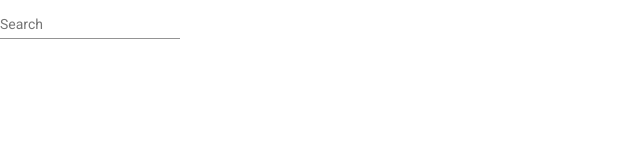
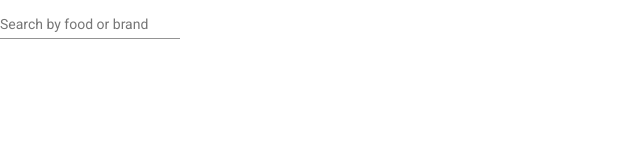
Before and after one commit to michael-dean-haynie/calorie-composer-ui, an Angular app: page / in a window 1280 px wide. Shown: the top 160 px of the page, without its empty margins (0-640 px from the left). Built offline with nearby package versions, Linux system fonts and the light colour scheme.

Commit message:
Wire basic search bar up to api - logging results in console

```diff
--- a/src/app/components/search/search.component.html
+++ b/src/app/components/search/search.component.html
@@ -1,6 +1,6 @@
-<form>
+<form (submit)="search($event, searchInput.value)">
     <mat-form-field>
-        <mat-label>Search</mat-label>
-        <input matInput placeholder="Ex: Yogurt">
+        <mat-label>Search by food or brand</mat-label>
+        <input #searchInput type="search" matInput placeholder="Ex: Yogurt">
     </mat-form-field>
 </form>
--- a/src/app/components/search/search.component.ts
+++ b/src/app/components/search/search.component.ts
@@ -1,4 +1,5 @@
 import { Component, OnInit } from '@angular/core';
+import { FdcApiService } from 'src/app/services/api/fdc-api.service';
 
 @Component({
   selector: 'app-search',
@@ -7,9 +8,19 @@ import { Component, OnInit } from '@angular/core';
 })
 export class SearchComponent implements OnInit {
 
-  constructor() { }
+  constructor(private fdcApiService: FdcApiService) { }
 
   ngOnInit(): void {
   }
 
+  search(event: Event, query: string): void {
+    // Do not actually submit form (don't want page to re-load)
+    event.preventDefault();
+
+    // make request with query
+    this.fdcApiService.search(query).subscribe(result => {
+      console.log(result);
+    });
+  }
+
 }
```
